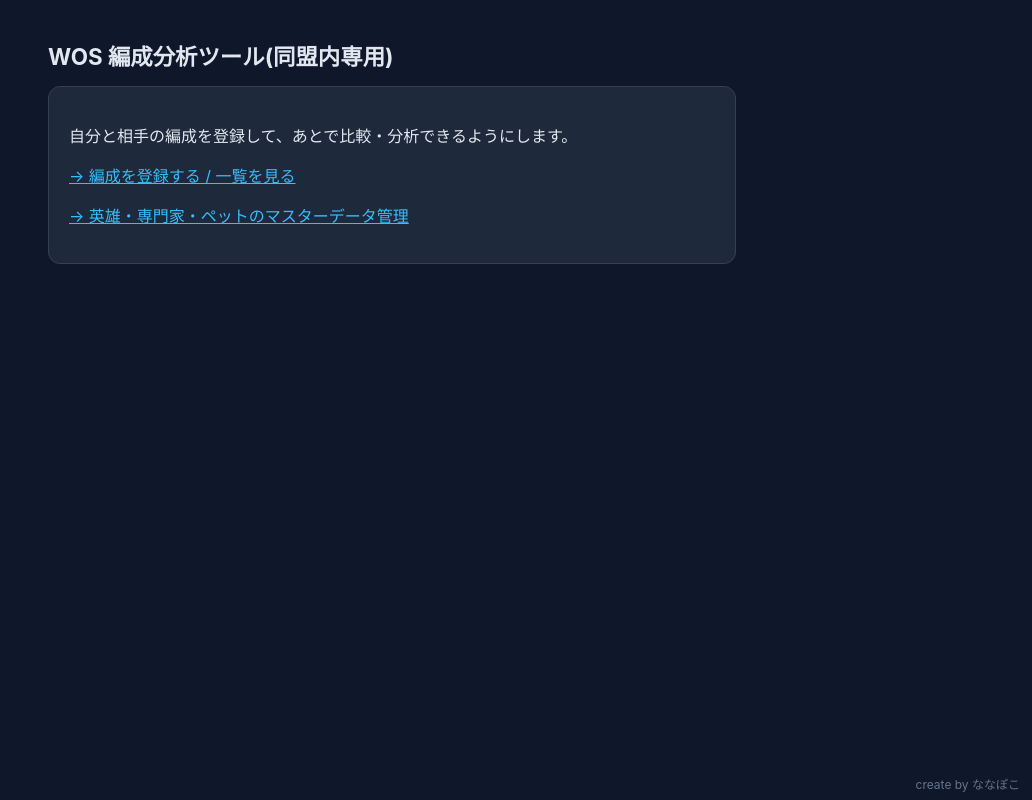
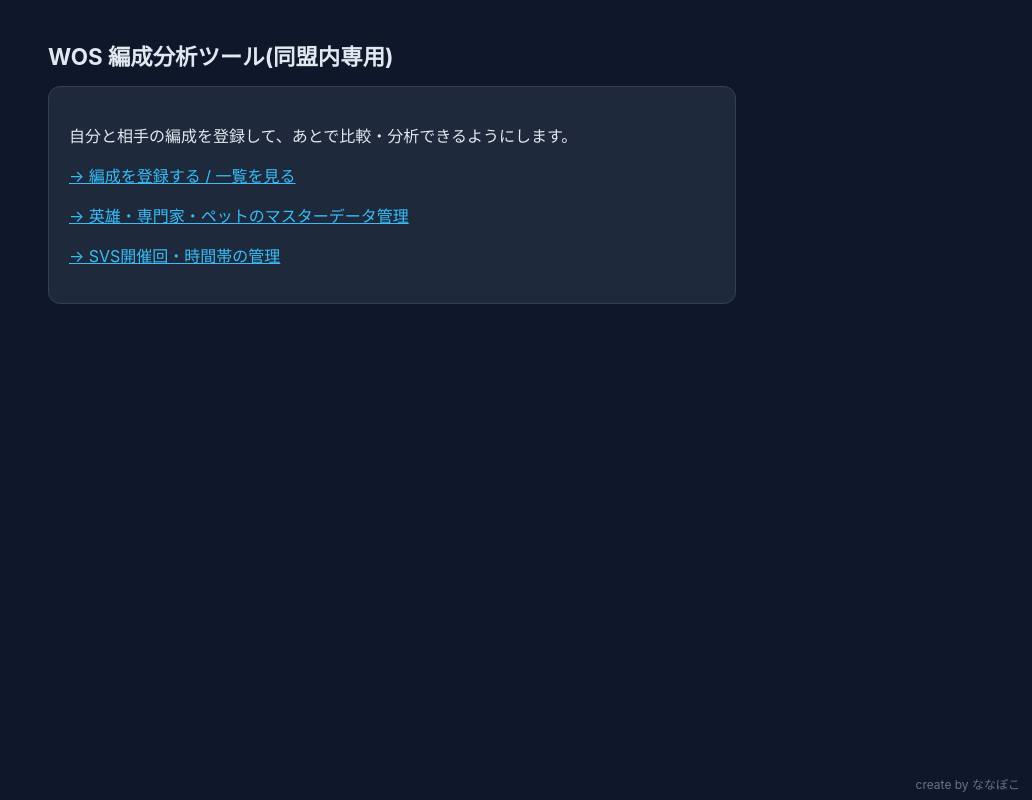
Before and after one commit to 4vp69hrn4m-del/wos-tool, a Next.js app: page / in a window 1280 px wide. Shown: the whole page, without its empty margins (248-1280 px from the left). Built offline with nearby package versions, Linux system fonts and the light colour scheme.

Commit message:
page.tsx を更新

```diff
--- a/app/page.tsx
+++ b/app/page.tsx
@@ -12,6 +12,9 @@ export default function Home() {
         <p>
           <Link href="/master">→ 英雄・専門家・ペットのマスターデータ管理</Link>
         </p>
+        <p>
+          <Link href="/svs">→ SVS開催回・時間帯の管理</Link>
+        </p>
       </div>
     </div>
   );
```
